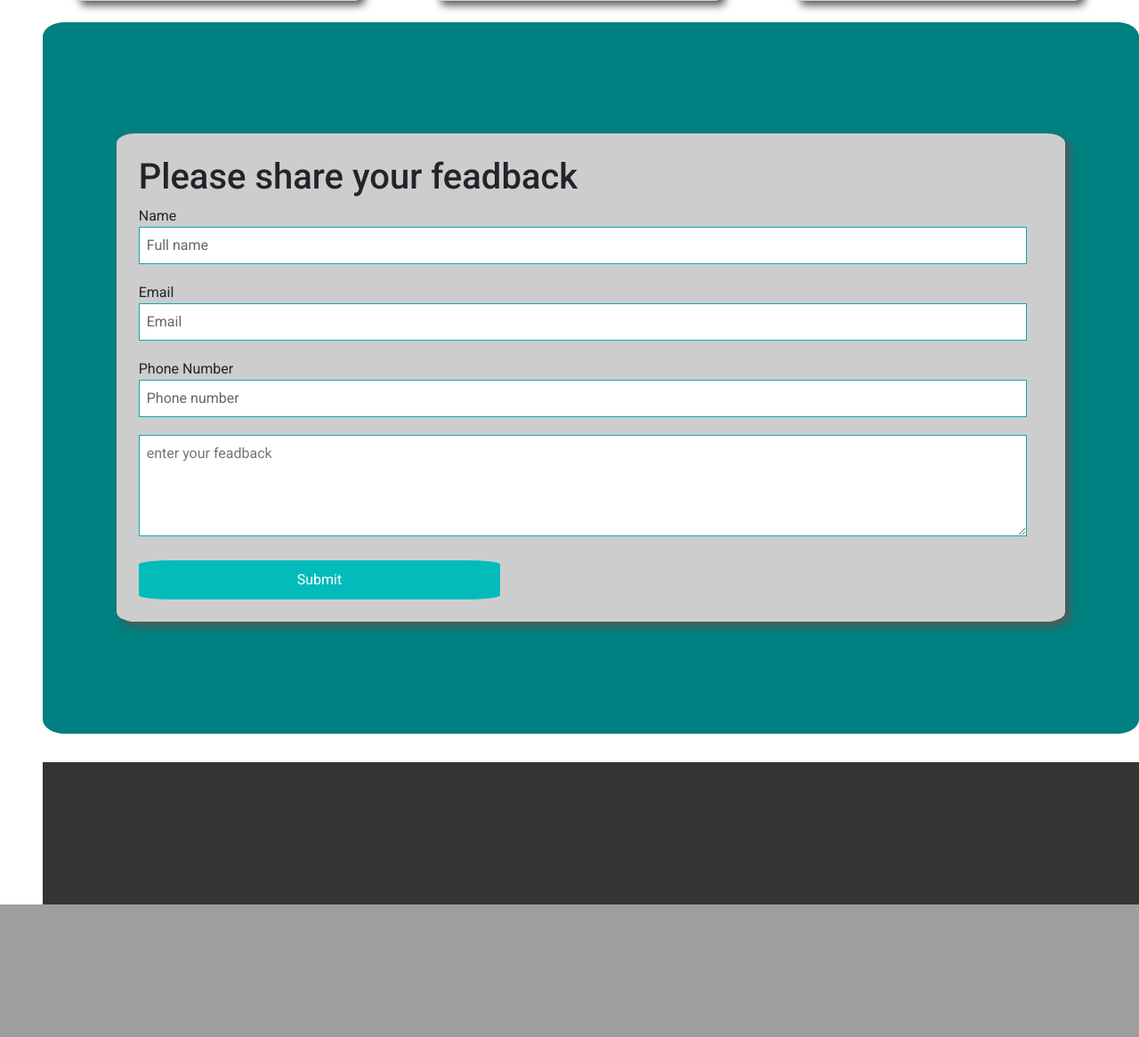
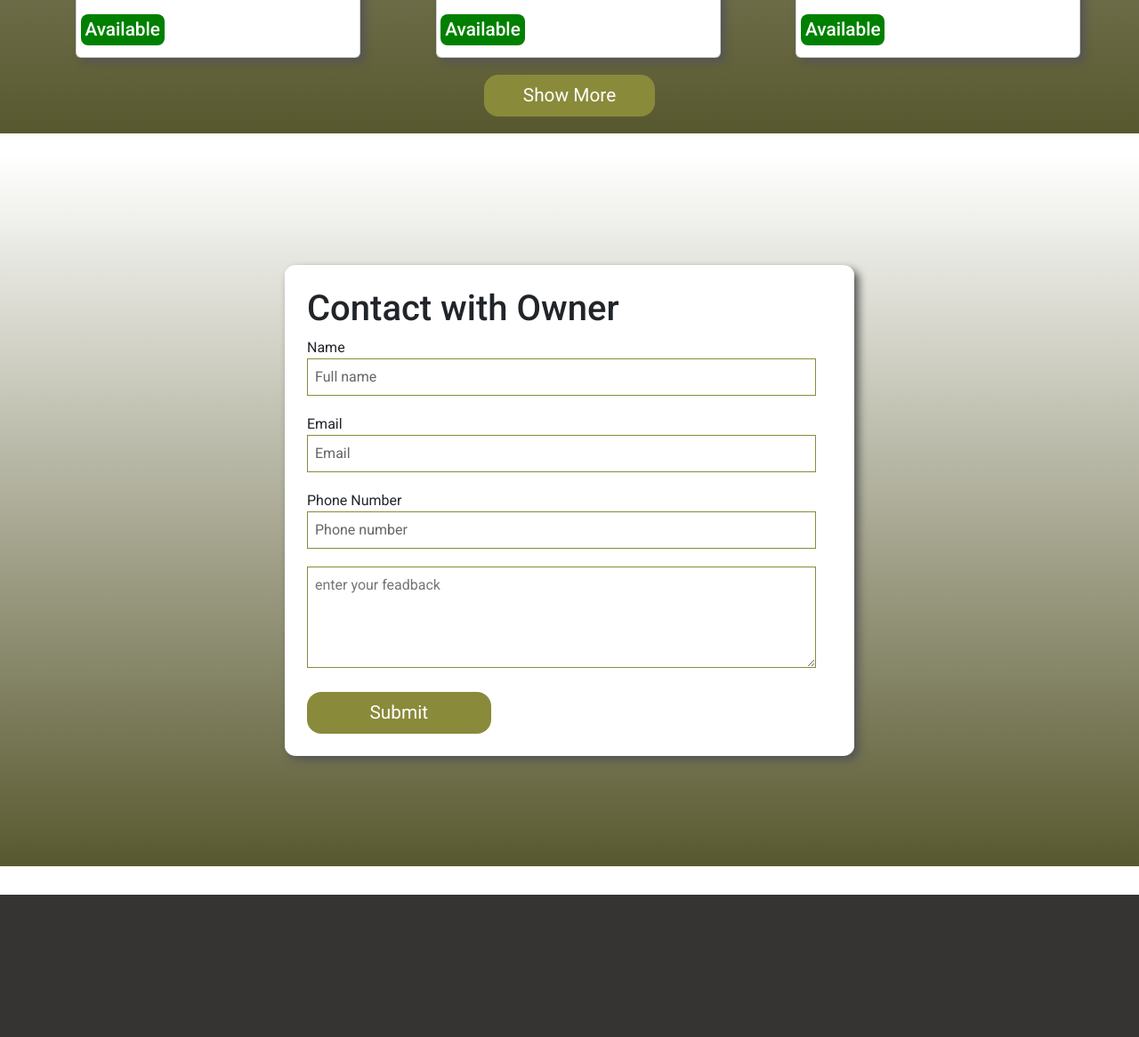
Before and after one commit to KayasSecret/Hackathon_KRKS, a PHP site: page / in a window 1280 px wide. Shown: the part 1940-3106 px from the top of the page at 89% size. Before the commit the page ends 2957 px from the top, so only its background shows below. Run offline with PHP 8.4, Linux system fonts and the light colour scheme.

Commit message:
new more edits

```diff
--- a/HT-Main-Page/index.html
+++ b/HT-Main-Page/index.html
@@ -25,7 +25,7 @@
 </head>
 <body>
    <!--== Navigation Section ==-->
-   <header>
+   <header id="Home">
         <nav class="nav" data-spy="affix">
             <div class="head-f1">
                 Rental Rover
@@ -34,7 +34,7 @@
                 <ul class="nav_btn">
                     <li><a href="#Home">Home</a></li>
                     <li><a href="#About">About</a></li>
-                    <li><a href="#Rent-House">RentHouse</a></li>
+                    <li><a href="#Rent_House">RentHouse</a></li>
                     <li><a href="#Reviews">Reviews</a></li>
                     <li><a class="btn btn-primary" href="/Login-Page/index.html">Log in/Sign Up</a></li>
                 </ul>
@@ -53,17 +53,15 @@
                 </div>
                 <div class="learn"><button type="button" class="btn btn-success">Learn More</button></div>
             </div>
-            <div class="home-img">
-
-            </div>
+            <div class="home-img"></div>
         </div>
     </header>
 
 
     <!--== About Section ==-->
-    <br>
     <!--== Rent House Section ==-->
-    <main>
+    <main id="Rent_House">
+        <br><br><br>
         <h2 class="main_heading ">Rent Houses</h2>
         <form class="search_control">
             <div class="search_box">
@@ -82,7 +80,7 @@
         </select> -->
         <div class="card_container">
             <div class="card">
-                <div class="card_img" style="background-image: url(/images/card.png);"></div>
+                <div class="card_img" style="background-image: url(/houseimg/h1img.jpeg); background-size: cover; background-repeat: no-repeat; background-position: center;"></div>
                 <div class="details">
                     <div class="address">
                         <i class="fa-solid fa-location-dot"></i><h4>Lorem ipsum dolor, sit amet consectetur adipisicing elit.</h4>
@@ -92,7 +90,7 @@
                 </div>
             </div>
             <div class="card">
-                <div class="card_img" style="background-image: url(/images/card.png);"></div>
+                <div class="card_img" style="background-image: url(/houseimg/h2img.jpeg); background-size: cover; background-repeat: no-repeat; background-position: center;"></div>
                 <div class="details">
                     <div class="address">
                         <i class="fa-solid fa-location-dot"></i><h4>Lorem ipsum dolor, sit amet consectetur adipisicing elit.</h4>
@@ -102,7 +100,7 @@
                 </div>
             </div>
             <div class="card">
-                <div class="card_img" style="background-image: url(/images/card.png);"></div>
+                <div class="card_img" style="background-image: url(/houseimg/h3img.jpeg); background-size: cover; background-repeat: no-repeat; background-position: center;"></div>
                 <div class="details">
                     <div class="address">
                         <i class="fa-solid fa-location-dot"></i><h4>Lorem ipsum dolor, sit amet consectetur adipisicing elit.</h4>
@@ -112,7 +110,7 @@
                 </div>
             </div>
             <div class="card">
-                <div class="card_img" style="background-image: url(/images/card.png);"></div>
+                <div class="card_img" style="background-image: url(/houseimg/h3img.jpeg); background-size: cover; background-repeat: no-repeat; background-position: center;"></div>
                 <div class="details">
                     <div class="address">
                         <i class="fa-solid fa-location-dot"></i><h4>Lorem ipsum dolor, sit amet consectetur adipisicing elit.</h4>
@@ -122,7 +120,7 @@
                 </div>
             </div>
             <div class="card">
-                <div class="card_img" style="background-image: url(/images/card.png);"></div>
+                <div class="card_img" style="background-image: url(/houseimg/h3img.jpeg); background-size: cover; background-repeat: no-repeat; background-position: center;"></div>
                 <div class="details">
                     <div class="address">
                         <i class="fa-solid fa-location-dot"></i><h4>Lorem ipsum dolor, sit amet consectetur adipisicing elit.</h4>
@@ -132,7 +130,7 @@
                 </div>
             </div>
             <div class="card">
-                <div class="card_img" style="background-image: url(/images/card.png);"></div>
+                <div class="card_img" style="background-image: url(/houseimg/h3img.jpeg); background-size: cover; background-repeat: no-repeat; background-position: center;"></div>
                 <div class="details">
                     <div class="address">
                         <i class="fa-solid fa-location-dot"></i><h4>Lorem ipsum dolor, sit amet consectetur adipisicing elit.</h4>
@@ -142,13 +140,16 @@
                 </div>
             </div>
         </div>
+        <div class="show_more">
+            <button class="more_btn">Show More</button>
+        </div>
     </main>
     <br>
 
     <!--== Reviews Section ==-->
     <div class="main-block">
         <form class="contact" action="/">
-          <h1>Please share your feadback</h1>
+          <h1>Contact with Owner </h1>
             <div class="info">
                 <label for="text">Name</label>
                 <input class="fname" type="text" name="name" placeholder="Full name">
--- a/HT-Main-Page/style.css
+++ b/HT-Main-Page/style.css
@@ -197,43 +206,51 @@ ul li a:hover{
 }
 
 .show_more{
-    margin-top: 1.2rem;
+    margin-top:1.2rem;
     text-align: center;
 }
 
 .more_btn{
-    padding: 0.3rem;
-    font-size: 1.2rem;
-    background-color: white;
-    border: 2px solid rgb(32, 99, 216);
-    color: rgb(32, 99, 216);
-    border-radius: 0.5rem;
+    width: 15%;
+    border-radius:1rem;
+    padding: 0.5rem;
+    border: none;
+    /* background: rgb(4, 187, 187);  */
+    background:  rgb(138, 138, 59);
+    font-size: 1.3rem;
+    font-weight: 400;
+    color: #fff;
 }
 
 /* ====review section===== */
 .main-block {
-    border-radius: 2%;
+    /* border-radius: 2%; */
     display: flex;
-    flex-direction: column;
+    /* flex-direction: column; */
     justify-content: center;
     align-items: center;
     min-height: 100vh;
-    background-color: teal;
-    margin-left: 3rem;
+    /* background-color: teal; */
+    background-image: linear-gradient(white, rgb(88, 88, 47));
+    /* margin-left: 3rem; */
     }
 .contact {
+    height: 50%;
+    width: 50%;
     border-radius: 2%;
     padding: 25px;
-    margin: 25px;
+    /* margin: 25px; */
     box-shadow: 5px 5px 10px #555;
-    background: #cecdcd;
+    /* background: #cecdcd;  */
+    background-color: white;
 }
 
 .contact input, textarea {
     width: calc(100% - 18px);
     padding: 8px;
     margin-bottom: 20px;
-    border: 1px solid rgb(13, 170, 170);
+    /* border: 1px solid rgb(13, 170, 170); */
+    border: 1px solid rgb(138, 138, 59);
     outline: none;
 }
 
@@ -241,25 +258,28 @@ input::placeholder {
     color: #666;
 }
 
-.contact_btn {
-    width: 40%;
-    border-radius: 10%;
-    padding: 10px;
+.contact_btn  {
+    width: 35%;
+    border-radius:1rem;
+    padding: 0.5rem;
     border: none;
-    background: rgb(4, 187, 187);
-    font-size: 16px;
+    /* background: rgb(4, 187, 187);  */
+    background:  rgb(138, 138, 59);
+    font-size: 1.3rem;
     font-weight: 400;
     color: #fff;
 }
 
-.contact_btn:hover {
-    background: #005991;
+.contact_btn:hover, .more_btn:hover {
+    /* background: #005991; */
+    background: white;
+    color:rgb(138, 138, 59) ;
+    border: 1.5px solid rgb(138, 138, 59) ;
 }
 
 /* =====footer===== */
 footer{
     margin-top: 2rem;
-    margin-left: 3rem;
     height: 10rem;
     background-color: rgb(54, 51, 51);
     color: white;
```
Also changed, not shown: other parts of HT-Main-Page/style.css (+24 -15 lines), Login-Page/index.html (indentation only), houseimg/h1img.jpeg (added), houseimg/h2img.jpeg (added), houseimg/h3img.jpeg (added).
